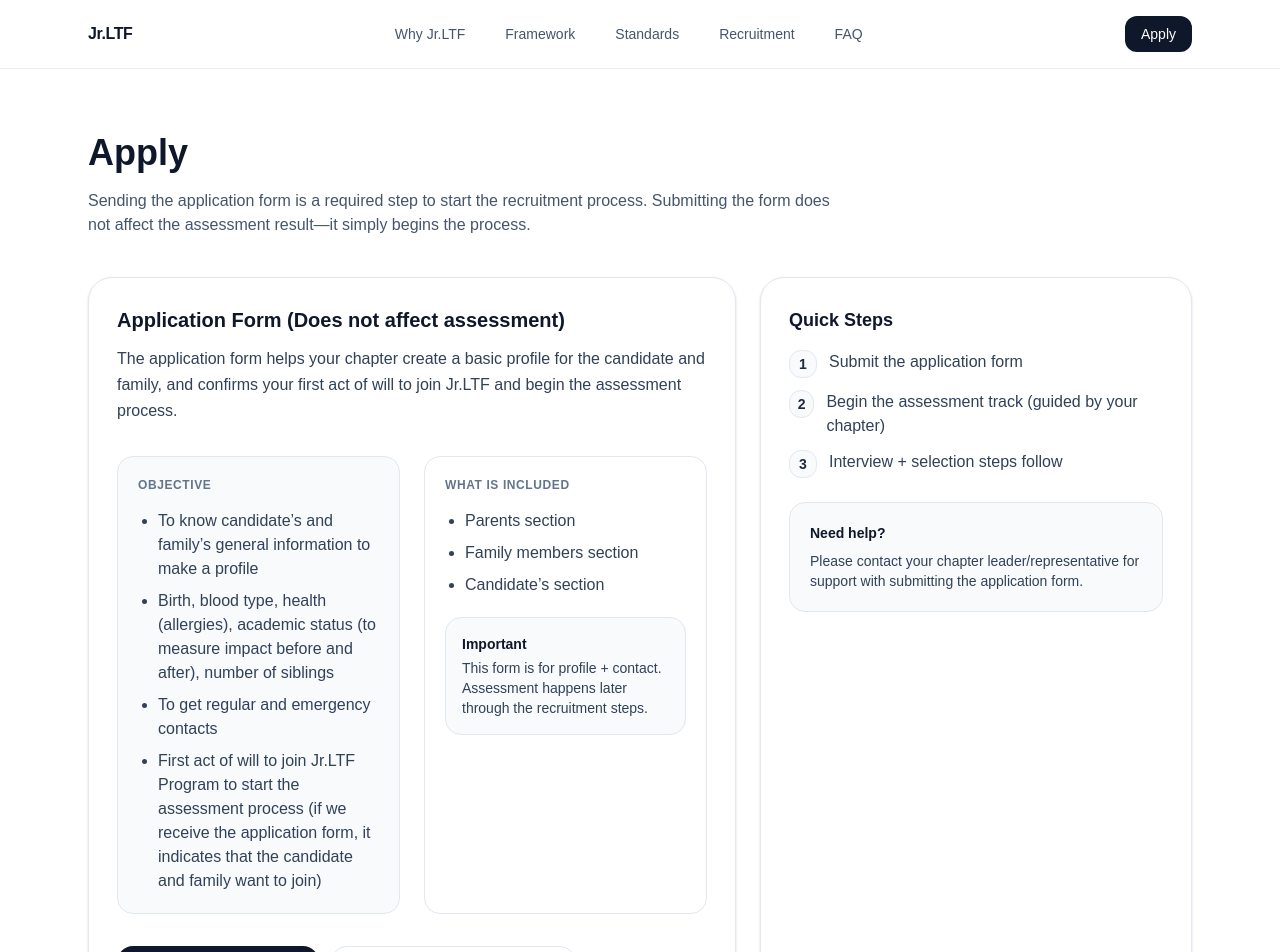
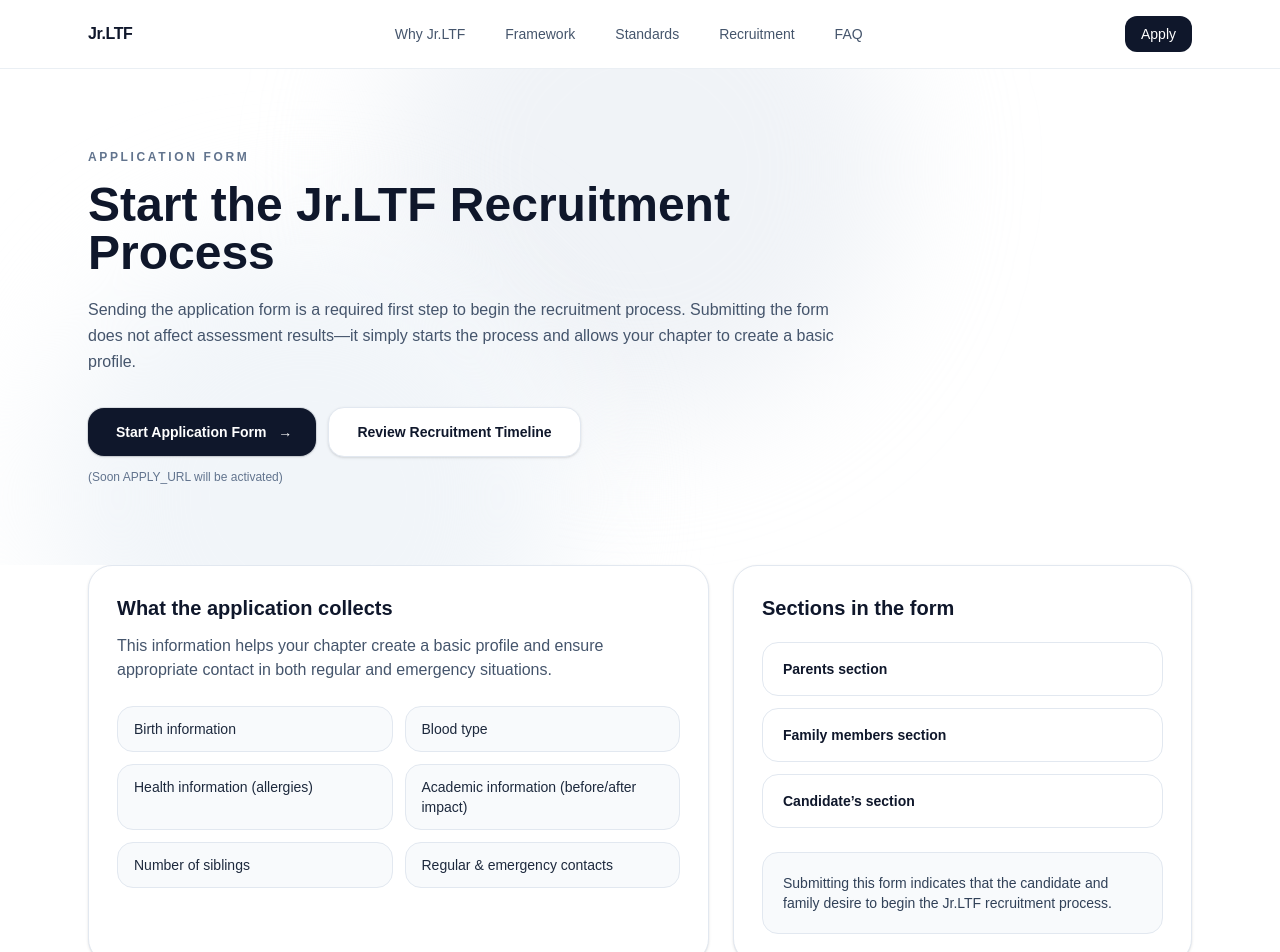
Before and after one commit to nyamkadorj/jrltf-site, a Next.js app: page /apply in a window 1280 px wide. Shown: the top 952 px of the page. Built offline with nearby package versions, Linux system fonts and the light colour scheme.

Commit message:
“Update”

```diff
--- a/src/app/apply/page.tsx
+++ b/src/app/apply/page.tsx
@@ -3,6 +3,9 @@
 
 import Link from "next/link";
 import React from "react";
+import { motion } from "framer-motion";
+
+const EASE = [0.16, 1, 0.3, 1] as const;
 
 export default function ApplyPage() {
   // Later: replace this with your Google Forms URL
@@ -10,132 +13,141 @@
 
   return (
     <div className="bg-white">
-      <div className="mx-auto max-w-6xl px-6 py-16">
-        {/* Header */}
-        <div className="max-w-3xl">
-          <h1 className="text-4xl font-bold text-slate-900">Apply</h1>
-          <p className="mt-4 text-slate-600">
-            Sending the application form is a required step to start the recruitment process.
-            Submitting the form does not affect the assessment result—it simply begins the process.
-          </p>
+      {/* Hero CTA */}
+      <section className="relative overflow-hidden">
+        {/* subtle background glow */}
+        <div className="pointer-events-none absolute inset-0">
+          <div className="absolute -top-40 left-1/2 h-[520px] w-[520px] -translate-x-1/2 rounded-full bg-slate-200/50 blur-3xl" />
+          <div className="absolute -bottom-48 left-12 h-[520px] w-[520px] rounded-full bg-slate-100 blur-3xl" />
         </div>
 
-        {/* Main content */}
-        <div className="mt-10 grid gap-6 lg:grid-cols-[1.2fr_0.8fr]">
-          {/* Left: Info */}
-          <section className="rounded-3xl border border-slate-200 bg-white p-7 shadow-sm">
-            <h2 className="text-xl font-semibold text-slate-900">
-              Application Form (Does not affect assessment)
-            </h2>
-            <p className="mt-3 text-slate-700 leading-relaxed">
-              The application form helps your chapter create a basic profile for the candidate and
-              family, and confirms your first act of will to join Jr.LTF and begin the assessment
-              process.
+        <div className="relative mx-auto max-w-6xl px-6 py-16 md:py-20">
+          <motion.div
+            initial={{ opacity: 0, y: 16 }}
+            animate={{ opacity: 1, y: 0 }}
+            transition={{ duration: 0.75, ease: EASE }}
+            className="max-w-3xl"
+          >
+            <p className="text-xs font-bold uppercase tracking-[0.22em] text-slate-500">
+              Application Form
             </p>
 
-            <div className="mt-8 grid gap-6 md:grid-cols-2">
-              {/* Objective */}
-              <div className="rounded-2xl border border-slate-200 bg-slate-50 p-5">
-                <p className="text-xs font-bold uppercase tracking-wider text-slate-500">
-                  Objective
-                </p>
-                <ul className="mt-4 list-disc space-y-2 pl-5 text-slate-700">
-                  <li>
-                    To know candidate’s and family’s general information to make a profile
-                  </li>
-                  <li>
-                    Birth, blood type, health (allergies), academic status (to measure impact
-                    before and after), number of siblings
-                  </li>
-                  <li>To get regular and emergency contacts</li>
-                  <li>
-                    First act of will to join Jr.LTF Program to start the assessment process (if we
-                    receive the application form, it indicates that the candidate and family want
-                    to join)
-                  </li>
-                </ul>
-              </div>
+            <h1 className="mt-4 text-4xl font-bold text-slate-900 md:text-5xl">
+              Start the Jr.LTF Recruitment Process
+            </h1>
 
-              {/* Included */}
-              <div className="rounded-2xl border border-slate-200 bg-white p-5">
-                <p className="text-xs font-bold uppercase tracking-wider text-slate-500">
-                  What is included
-                </p>
-                <ul className="mt-4 list-disc space-y-2 pl-5 text-slate-700">
-                  <li>Parents section</li>
-                  <li>Family members section</li>
-                  <li>Candidate’s section</li>
-                </ul>
+            <p className="mt-5 text-base leading-relaxed text-slate-600">
+              Sending the application form is a required first step to begin the recruitment
+              process. Submitting the form does not affect assessment results—it simply starts the
+              process and allows your chapter to create a basic profile.
+            </p>
 
-                <div className="mt-5 rounded-2xl border border-slate-200 bg-slate-50 p-4">
-                  <p className="text-sm font-semibold text-slate-900">
-                    Important
-                  </p>
-                  <p className="mt-1 text-sm text-slate-700">
-                    This form is for profile + contact. Assessment happens later through the
-                    recruitment steps.
-                  </p>
-                </div>
-              </div>
-            </div>
-
-            {/* Buttons */}
-            <div className="mt-8 flex flex-wrap gap-3">
-              <a
+            {/* CTA Buttons */}
+            <div className="mt-8 flex flex-wrap items-center gap-3">
+              <motion.a
                 href={APPLY_URL}
-                className="rounded-2xl bg-slate-900 px-6 py-3 text-sm font-semibold text-white transition-opacity duration-200 hover:opacity-90"
+                whileHover={{ y: -2, scale: 1.01 }}
+                whileTap={{ scale: 0.98 }}
+                transition={{ duration: 0.25, ease: EASE }}
+                className="inline-flex items-center justify-center rounded-2xl bg-slate-900 px-7 py-3.5 text-sm font-semibold text-white shadow-sm ring-1 ring-slate-900/10 hover:opacity-95"
               >
-                Open Application Form
-              </a>
+                Start Application Form
+                <motion.span
+                  aria-hidden="true"
+                  className="ml-2 inline-block"
+                  animate={{ x: [0, 4, 0] }}
+                  transition={{ duration: 2.2, repeat: Infinity, ease: "easeInOut" }}
+                >
+                  →
+                </motion.span>
+              </motion.a>
 
               <Link
                 href="/recruitment"
-                className="rounded-2xl border border-slate-200 bg-white px-6 py-3 text-sm font-semibold text-slate-900 transition-colors duration-200 hover:bg-slate-50"
+                className="inline-flex items-center justify-center rounded-2xl border border-slate-200 bg-white px-7 py-3.5 text-sm font-semibold text-slate-900 shadow-sm transition-colors duration-200 hover:bg-slate-50"
               >
                 Review Recruitment Timeline
               </Link>
             </div>
 
             <p className="mt-3 text-xs text-slate-500">
-              (Later you can replace <span className="font-mono">APPLY_URL</span> with your Google
-              Forms link.)
+              (Soon <span className="font-mono">APPLY_URL</span> will be activated)
             </p>
-          </section>
+          </motion.div>
+        </div>
+      </section>
 
-          {/* Right: Quick steps */}
-          <aside className="rounded-3xl border border-slate-200 bg-white p-7 shadow-sm">
-            <h3 className="text-lg font-semibold text-slate-900">Quick Steps</h3>
-            <ol className="mt-4 space-y-3 text-slate-700">
-              <li className="flex gap-3">
-                <span className="grid h-7 w-7 place-items-center rounded-xl border border-slate-200 bg-slate-50 text-sm font-semibold text-slate-800">
-                  1
-                </span>
-                <span>Submit the application form</span>
-              </li>
-              <li className="flex gap-3">
-                <span className="grid h-7 w-7 place-items-center rounded-xl border border-slate-200 bg-slate-50 text-sm font-semibold text-slate-800">
-                  2
-                </span>
-                <span>Begin the assessment track (guided by your chapter)</span>
-              </li>
-              <li className="flex gap-3">
-                <span className="grid h-7 w-7 place-items-center rounded-xl border border-slate-200 bg-slate-50 text-sm font-semibold text-slate-800">
-                  3
-                </span>
-                <span>Interview + selection steps follow</span>
-              </li>
-            </ol>
+      {/* Minimal content section */}
+      <section className="mx-auto max-w-6xl px-6 pb-16">
+        <div className="grid gap-6 lg:grid-cols-[1.15fr_0.85fr]">
+          {/* What we collect */}
+          <motion.div
+            initial={{ opacity: 0, y: 14 }}
+            whileInView={{ opacity: 1, y: 0 }}
+            viewport={{ once: true, amount: 0.25 }}
+            transition={{ duration: 0.7, ease: EASE }}
+            className="rounded-3xl border border-slate-200 bg-white p-7 shadow-sm"
+          >
+            <h2 className="text-xl font-semibold text-slate-900">
+              What the application collects
+            </h2>
+            <p className="mt-3 text-slate-600">
+              This information helps your chapter create a basic profile and ensure appropriate
+              contact in both regular and emergency situations.
+            </p>
+
+            <ul className="mt-6 grid gap-3 sm:grid-cols-2">
+              {[
+                "Birth information",
+                "Blood type",
+                "Health information (allergies)",
+                "Academic information (before/after impact)",
+                "Number of siblings",
+                "Regular & emergency contacts",
+              ].map((t) => (
+                <li
+                  key={t}
+                  className="rounded-2xl border border-slate-200 bg-slate-50 px-4 py-3 text-sm text-slate-800"
+                >
+                  {t}
+                </li>
+              ))}
+            </ul>
+          </motion.div>
+
+          {/* Sections included */}
+          <motion.aside
+            initial={{ opacity: 0, y: 14 }}
+            whileInView={{ opacity: 1, y: 0 }}
+            viewport={{ once: true, amount: 0.25 }}
+            transition={{ duration: 0.7, ease: EASE, delay: 0.05 }}
+            className="rounded-3xl border border-slate-200 bg-white p-7 shadow-sm"
+          >
+            <h2 className="text-xl font-semibold text-slate-900">
+              Sections in the form
+            </h2>
+
+            <div className="mt-5 space-y-3">
+              <div className="rounded-2xl border border-slate-200 bg-white px-5 py-4">
+                <p className="text-sm font-semibold text-slate-900">Parents section</p>
+              </div>
+              <div className="rounded-2xl border border-slate-200 bg-white px-5 py-4">
+                <p className="text-sm font-semibold text-slate-900">Family members section</p>
+              </div>
+              <div className="rounded-2xl border border-slate-200 bg-white px-5 py-4">
+                <p className="text-sm font-semibold text-slate-900">Candidate’s section</p>
+              </div>
+            </div>
 
             <div className="mt-6 rounded-2xl border border-slate-200 bg-slate-50 p-5">
-              <p className="text-sm font-semibold text-slate-900">Need help?</p>
-              <p className="mt-2 text-sm text-slate-700">
-                Please contact your chapter leader/representative for support with submitting the
-                application form.
+              <p className="text-sm text-slate-700">
+                Submitting this form indicates that the candidate and family desire to begin the
+                Jr.LTF recruitment process.
               </p>
             </div>
-          </aside>
+          </motion.aside>
         </div>
-      </div>
+      </section>
     </div>
   );
 }
```
